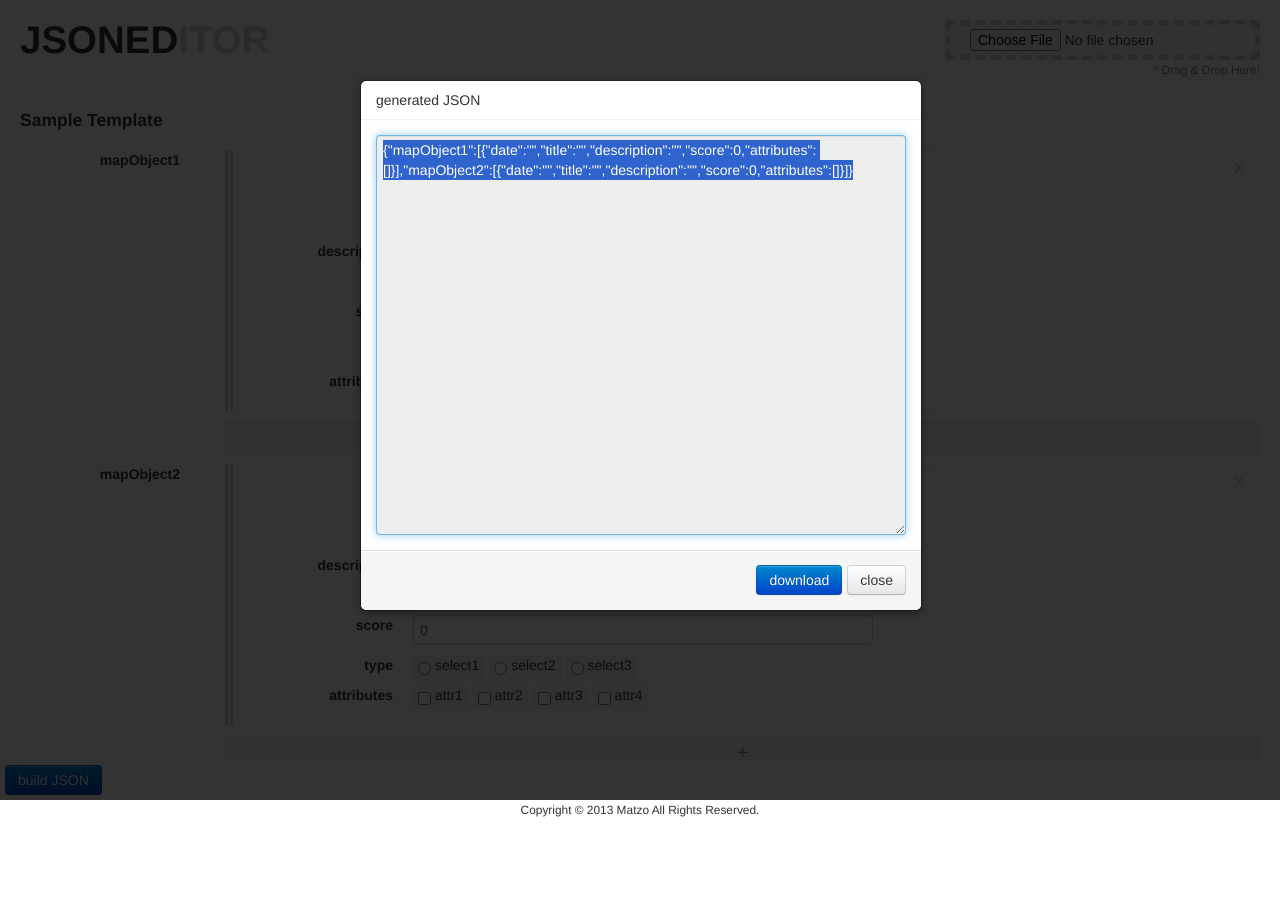
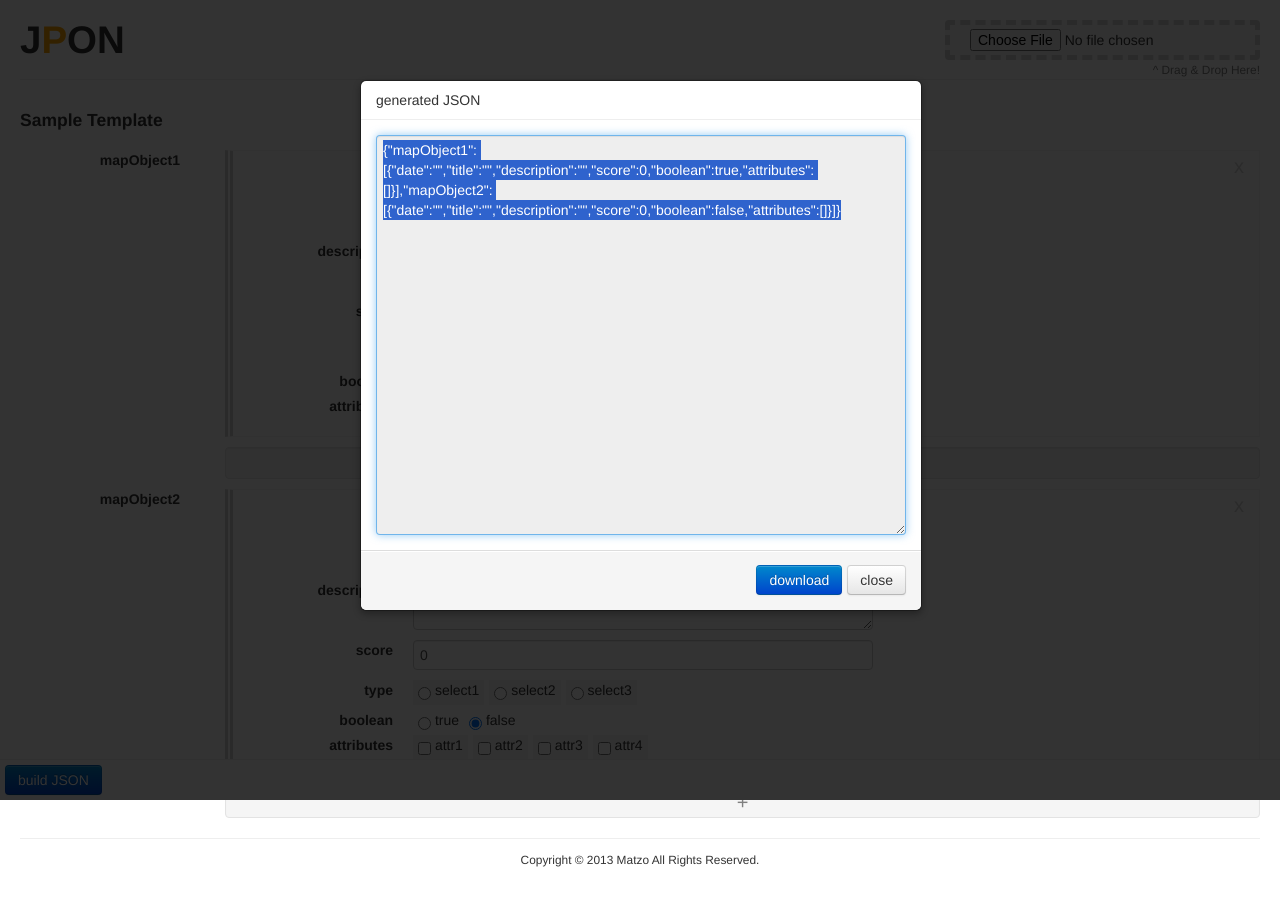
Before and after one commit to Matzo/jpon, a plain HTML site: page src/index.html in a window 1280 px wide. Both pictures are taken after a click on the button "build JSON". Before the commit the page ends 870 px from the top, so only its background shows below. Drawn offline with Linux system fonts and the light colour scheme.

Commit message:
fixed #4 add boolean

```diff
--- a/src/css/jsoned.css
+++ b/src/css/jsoned.css
@@ -1,5 +1,8 @@
+.accent_color {
+    color:orange;
+}
 .dark_color {
-    color:lightgray
+    color:lightgray;
 }
 h1:after {
     clear: both;
--- a/src/index.html
+++ b/src/index.html
@@ -2,7 +2,7 @@
 <html>
 <head>
 <meta charset="utf-8">
-<title>JSONEditor</title>
+<title>JPON</title>
 <link rel="stylesheet" href="css/jsoned.css">
 <script type="text/javascript" src="lib/jquery.min.js"></script>
 <link href="lib/bootstrap/css/bootstrap.css" rel="stylesheet">
@@ -33,6 +33,7 @@ $(function() {
                         { name:"description", type:"string-multi" },
                         { name:"score",       type:"number" },
                         { name:"type", type:"select", value:["select1", "select2", "select3"] },
+                        { name:"boolean", type:"boolean", value:true },
                         { name:"attributes", type:"select-multi", value:["attr1", "attr2", "attr3", "attr4"] }
                     ]
                 }
@@ -51,6 +52,7 @@ $(function() {
                         { name:"description", type:"string-multi" },
                         { name:"score",       type:"number" },
                         { name:"type", type:"select", value:["select1", "select2", "select3"] },
+                        { name:"boolean", type:"boolean", value:false },
                         { name:"attributes", type:"select-multi", value:["attr1", "attr2", "attr3", "attr4"] }
                     ]
                 }
@@ -70,7 +72,7 @@ $(function() {
 </head>
 <body class="container-fluid">
 <header class="page-header">
-<h1>JSONED<span class="dark_color">ITOR</span></h1>
+<h1>J<span class="accent_color">P</span>ON</h1>
 </header>
 
 <h4 id="templateName">Sample Template</h4>
--- a/src/js/editor.js
+++ b/src/js/editor.js
@@ -33,6 +33,8 @@
                 result = this.buildStringMultipleEditor(template, value);
             } else if (template.type == "number") {
                 result = this.buildNumberEditor(template, value);
+            } else if (template.type == "boolean") {
+                result = this.buildBooleanEditor(template, value);
             } else if (template.type == "map") {
                 result = this.buildMapEditor(template, value);
             } else if (template.type == "list") {
@@ -132,6 +134,34 @@
             }
             return mapObj;
         },
+        buildBooleanEditor : (function() {
+            var radioCount = 0;
+            return function(template, value) {
+                var list = $("<ul></ul>").addClass("inline").addClass("booleanEditor");
+                //var list = $("<ul></ul>");
+
+                var items = ["true", "false"];
+                for (i = 0; i < items.length; i++) {
+                    var li = $("<li></li>");
+                    var name = template.name + '_' + radioCount;
+                    var id = name + '_' + i;
+                    var val = items[i];
+                    var radio = $('<label for="' + id + '"><input type="radio" id="' + id + '" name="' + name + '" value="' + val + '"> ' + val + '</label>');
+                    li.append(radio);
+                    list.append(li);
+                }
+                console.log(value);
+                if (value === false) {
+                    $("input[type=radio]", list).val(["false"]);
+                } else if (template.value === false) {
+                    $("input[type=radio]", list).val(["false"]);
+                } else {
+                    $("input[type=radio]", list).val(["true"]);
+                }
+                radioCount++;
+                return list;
+            }
+        })(),
         buildSelectEditor : (function() {
             var radioCount = 0;
             return function(template, value) {
@@ -198,6 +228,8 @@
                 return this.buildJSONFromStringMultiple(editor);
             } else if (editor.hasClass("numberEditor")) {
                 return this.buildJSONFromNumber(editor);
+            } else if (editor.hasClass("booleanEditor")) {
+                return this.buildJSONFromBoolean(editor);
             } else if (editor.hasClass("mapEditor")) {
                 return this.buildJSONFromMap(editor);
             } else if (editor.hasClass("listEditor")) {
@@ -216,6 +248,14 @@
         },
         buildJSONFromNumber : function(editor) {
             return parseFloat(editor.val(), 10);
+        },
+        buildJSONFromBoolean : function(editor) {
+            var result = $("input[type=radio]:checked", editor).val();
+            if (result == "true") {
+                return true;
+            } else {
+                return false;
+            }
         },
         buildJSONFromMap : function(editor) {
             var obj = {};
```
Also changed, not shown: test/test.js (+47 -0 lines).
